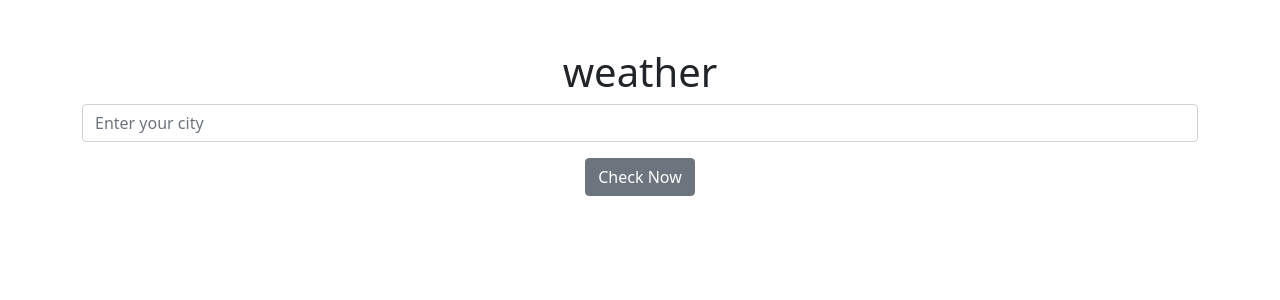
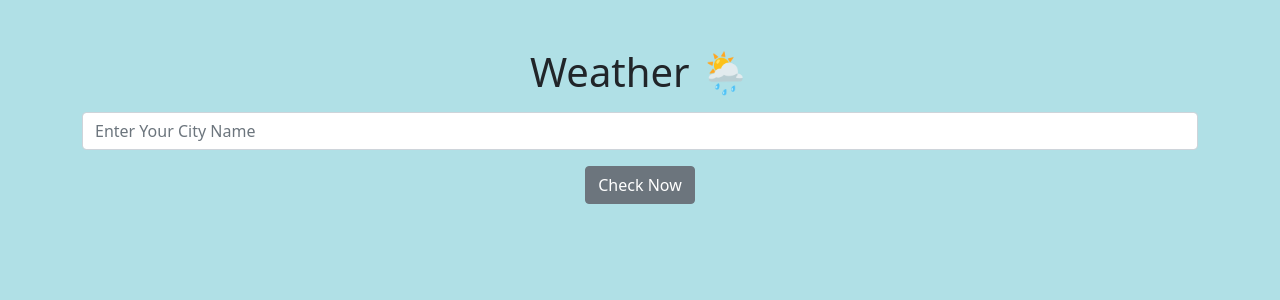
Before and after one commit to jsidd06/React_Weather, a React (Create React App) app: page / in a window 1280 px wide. Shown: the top 300 px of the page. Built offline with nearby package versions, Linux system fonts and the light colour scheme.

Commit message:
change the icon and color

```diff
--- a/public/index.html
+++ b/public/index.html
@@ -11,9 +11,9 @@
     />
     <link rel="apple-touch-icon" href="%PUBLIC_URL%/logo192.png" />
     <link rel="manifest" href="%PUBLIC_URL%/manifest.json" />
-    <title>React App</title>
+    <title>Weather</title>
   </head>
-  <body>
+  <body style="background-color:powderblue;">
     <noscript>You need to enable JavaScript to run this app.</noscript>
     <div id="root"></div>
   </body>
--- a/src/index.js
+++ b/src/index.js
@@ -2,4 +2,7 @@ import React from 'react';
 import ReactDOM from 'react-dom';
 import App from './App';
 import "bootstrap/dist/css/bootstrap.min.css";
-ReactDOM.render(<App/>, document.getElementById('root'));
+ReactDOM.render(
+  <App />,
+  document.getElementById("root")
+);
--- a/src/views/HomeScreen.js
+++ b/src/views/HomeScreen.js
@@ -1,7 +1,6 @@
 import axios from "axios";
-import React, { Fragment, useState } from "react";
-import { Container, Input, Button, Card, Col, Row } from "reactstrap";
-
+import React, { useState } from "react";
+import { Container, Input, Button, Card, } from "reactstrap";
 function HomeScreen() {
   // weather app state
   const [weather, setWeather] = useState(null);
@@ -22,16 +21,20 @@ function HomeScreen() {
   };
   return (
     <Container style={{ textAlign: "center" }} className="mt-5">
-      <h1>weather</h1>
+      <h1>Weather 🌦</h1>
+      {/* Add the state here [setcity]*/}
       <Input
-        placeholder="Enter your city"
+        className="mt-3"
+        placeholder="Enter Your City Name"
         onChange={(e) => setCity(e.target.value)}
       />
+      {/* Add the value of data here  {getweather}*/}
       <Button type="submit" className="mt-3 mb-3" onClick={getWeather}>
         Check Now
       </Button>
+      {/* set api Data here */}
       {weather && (
-        <Card className="mt-3 p-3">
+        <Card className="mt-3 p-3" style={{ backgroundColor: "#96CEB4" }}>
           <h3>City Name :- {weather.name}</h3>
           <h3>Weather :- {weather.weather[0].main}</h3>
           <h3>Description :- {weather.weather[0].description}</h3>
@@ -44,7 +47,6 @@ function HomeScreen() {
           <h3>Clouds :- {weather.clouds.all}</h3>
           <h3>Sunrise :- {weather.sys.sunrise}</h3>
           <h3>Sunset :- {weather.sys.sunset}</h3>
-
         </Card>
       )}
     </Container>
@@ -52,12 +54,3 @@ function HomeScreen() {
 }
 
 export default HomeScreen;
-
-    /* {weather && (
-        <Fragment>
-          <p>{weather.main.temp}</p>
-          <span>{weather.weather[0].icon}</span>
-          <p>{weather.sys.country}</p>
-          <p>{weather.wind.speed}</p>
-        </Fragment>
-      )} */
```
Also changed, not shown: src/App.js (+9 -5 lines), 1 other file (tests, documents, lock files or other folders).
